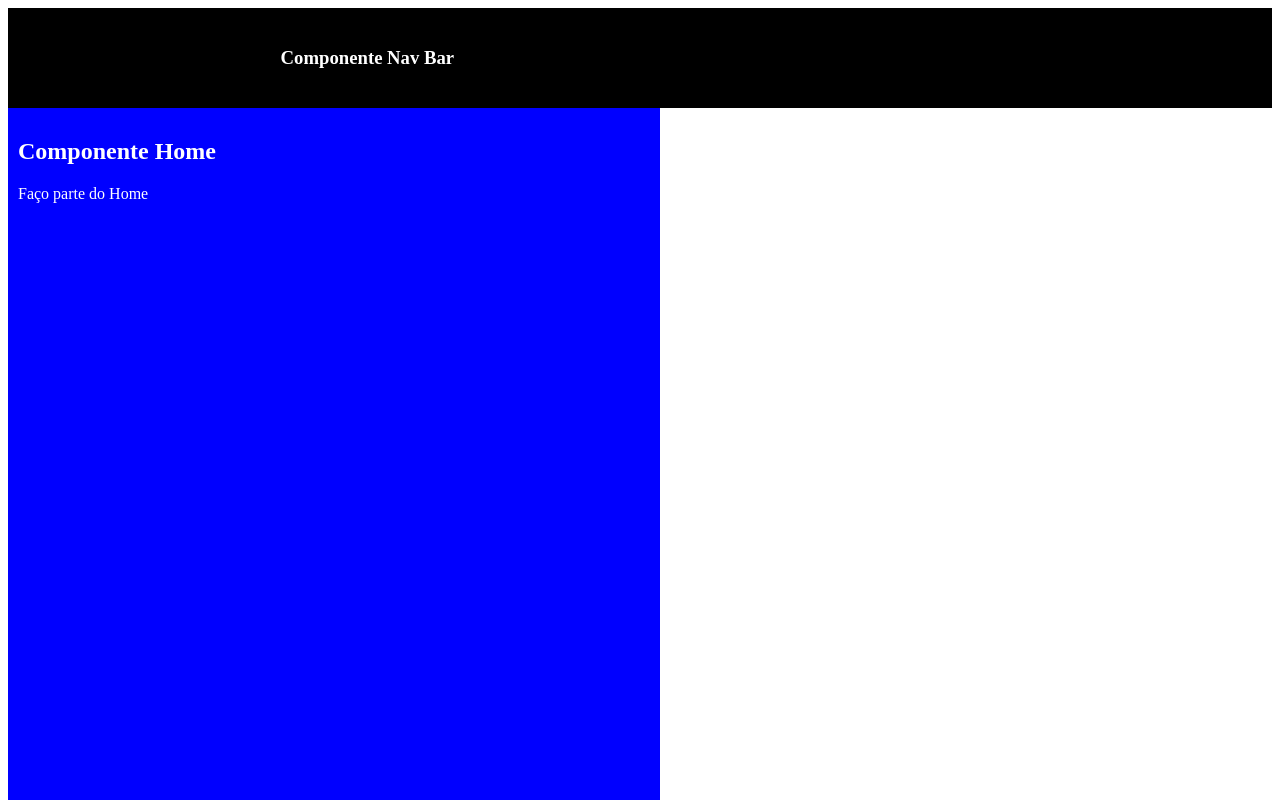
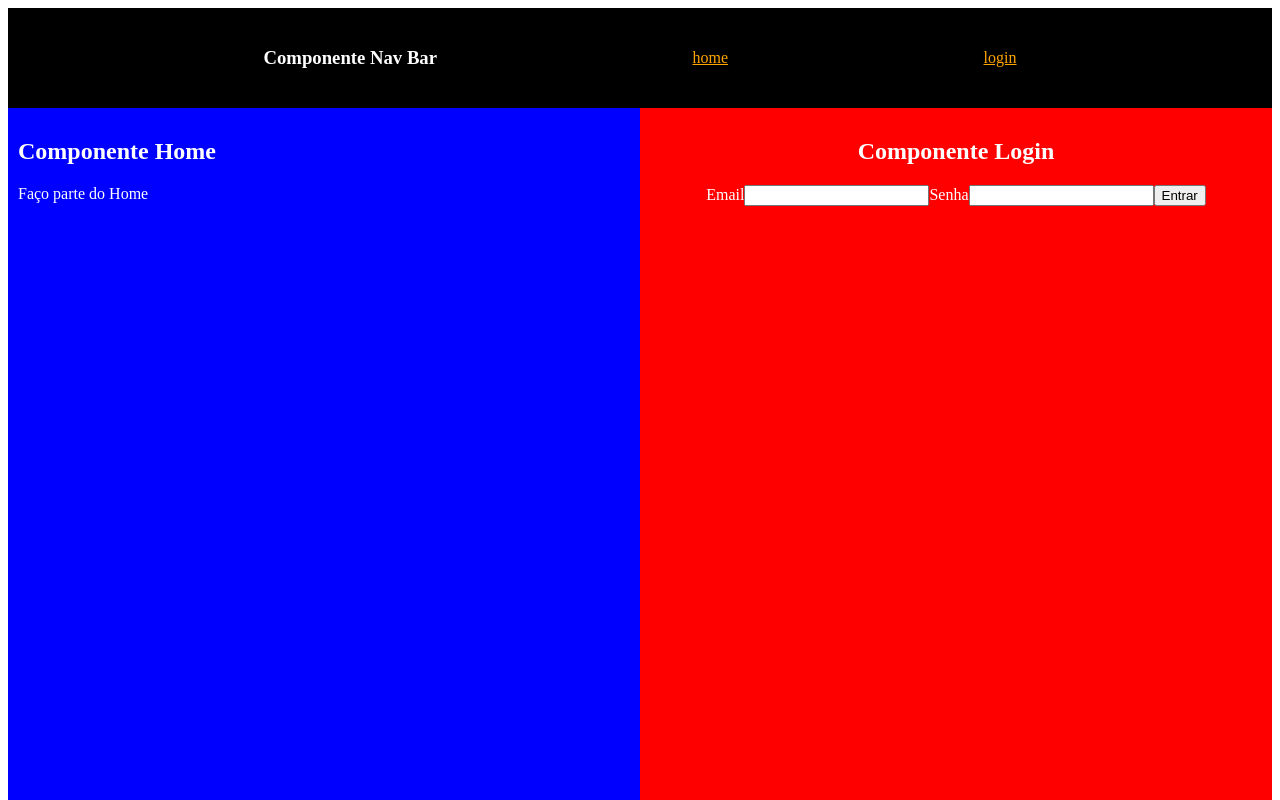
Before and after one commit to Tallys-Aureliano/PWEB, a Next.js app in the folder unidade3/receita2/: page / in a window 1280 px wide. Shown: the top 800 px of the page. Built offline with nearby package versions, Linux system fonts and the light colour scheme.

Commit message:
:sparkles:feat: adding navbar parameters

```diff
--- a/unidade3/receita2/src/pages/index.js
+++ b/unidade3/receita2/src/pages/index.js
@@ -2,12 +2,24 @@ import { home } from "./components/home";
 import { login } from "./components/login";
 import { navaBar } from "./components/navaBar";
 export default function index() {
-
     return (
-        <section>
-            {navaBar()}
+        <><section>
+            {navaBar("home","login")}
+            <div>
             {home()}
             {login()}
+            </div>
         </section>
+        <style jsx>
+            {`
+            * {
+                margin: 0px;
+                padding: 0px;
+            }
+            div {
+                display: flex;
+            }
+            `}
+        </style></>
     )
 }
```
